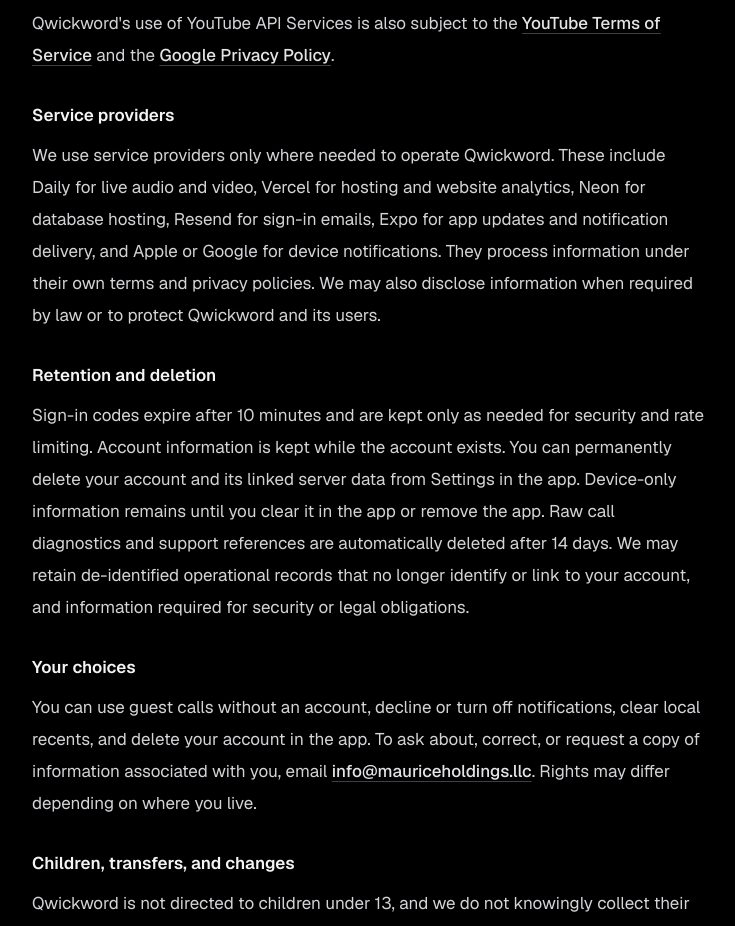
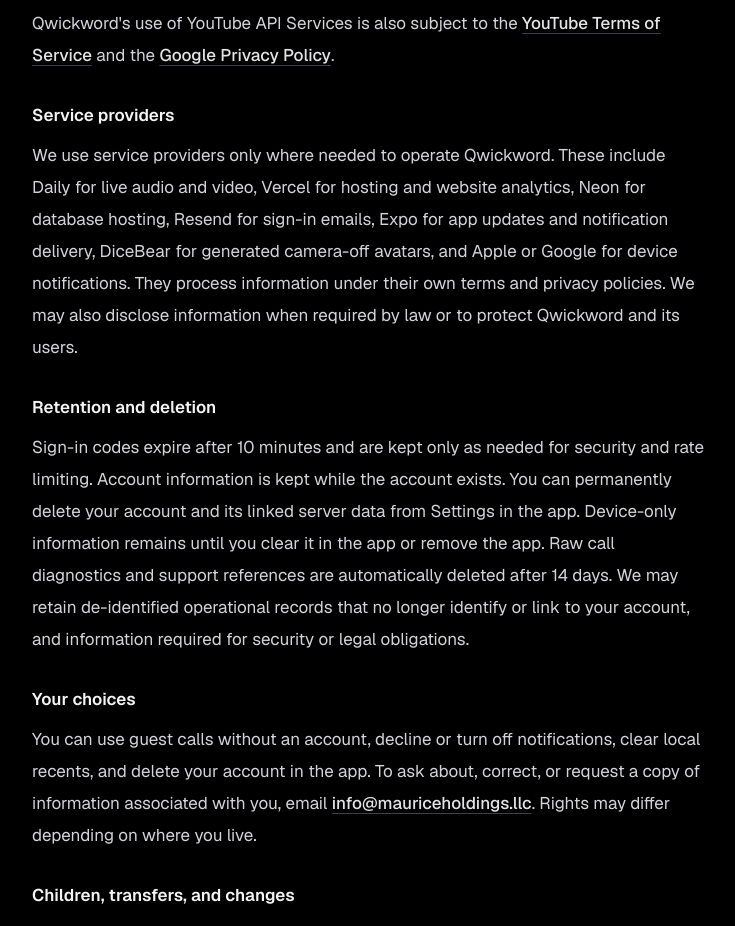
Before and after one commit to 5unR4yDK/qwickword, a Next.js app: page /about in a window 1280 px wide. Shown: the part 3800-4726 px from the top of the page, without its empty margins (272-1007 px from the left). Built offline with nearby package versions, Linux system fonts and the light colour scheme.

Commit message:
Disclose camera-off avatar provider

```diff
--- a/src/app/about/page.tsx
+++ b/src/app/about/page.tsx
@@ -346,10 +346,11 @@
                   Qwickword. These include Daily for live audio and video,
                   Vercel for hosting and website analytics, Neon for database
                   hosting, Resend for sign-in emails, Expo for app updates and
-                  notification delivery, and Apple or Google for device
-                  notifications. They process information under their own
-                  terms and privacy policies. We may also disclose information
-                  when required by law or to protect Qwickword and its users.
+                  notification delivery, DiceBear for generated camera-off
+                  avatars, and Apple or Google for device notifications. They
+                  process information under their own terms and privacy
+                  policies. We may also disclose information when required by
+                  law or to protect Qwickword and its users.
                 </p>
               </div>
 
```
